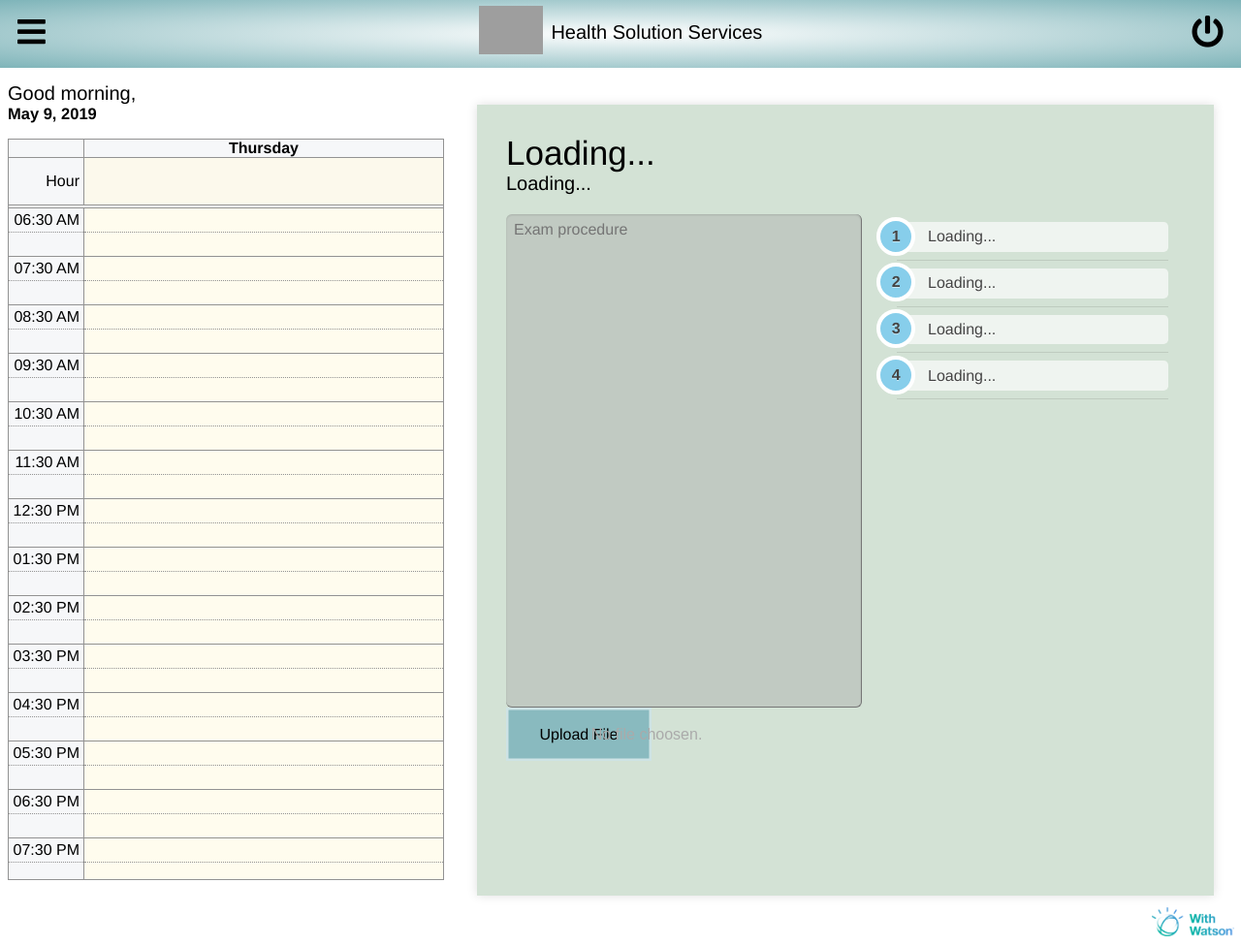
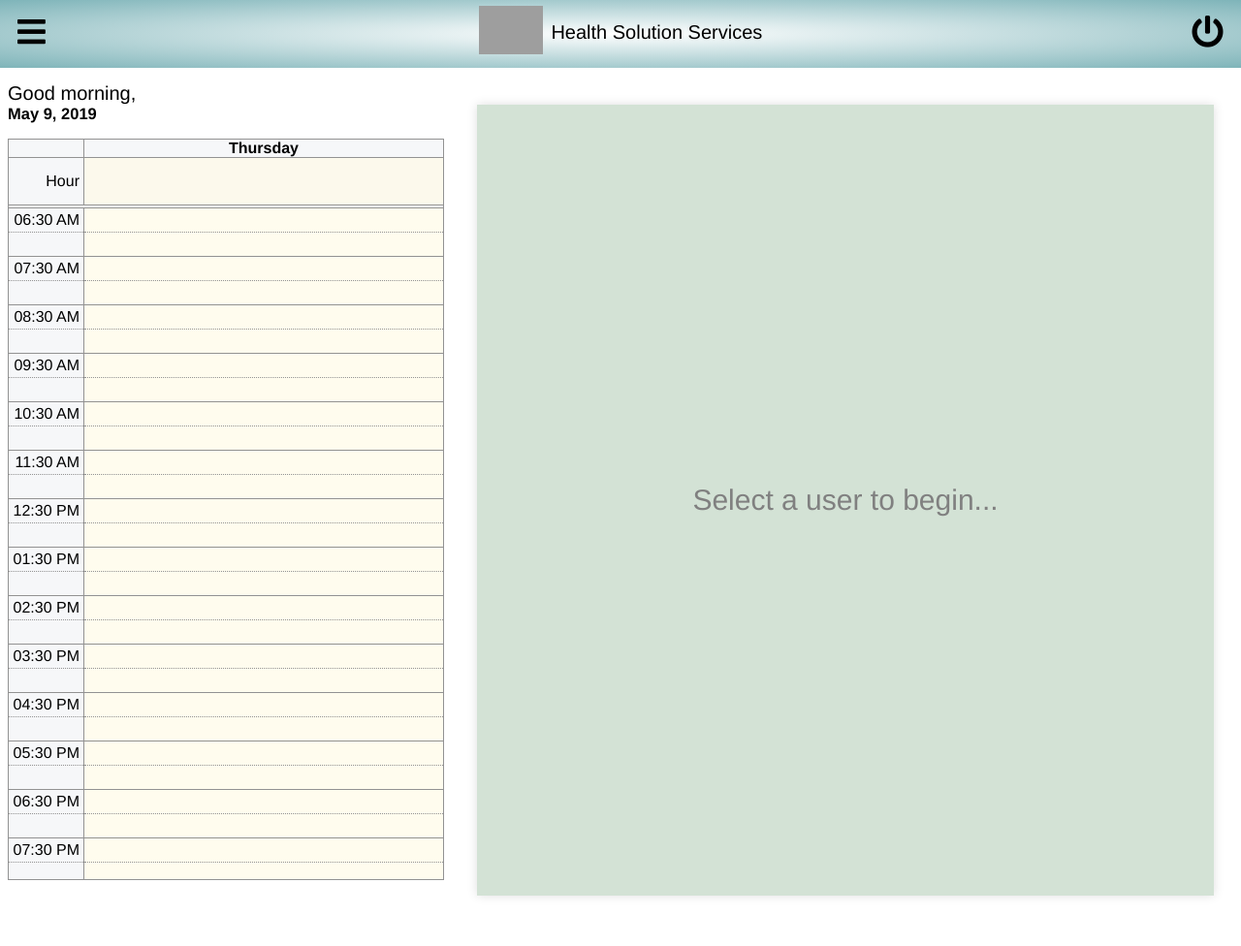
Before and after one commit to alegis277/LynxAI, a Django app: template App/templates/labs.html in a window 1280 px wide. Shown: the whole page at 97% size. Run offline with Django 3.2, Linux system fonts and the light colour scheme; the template is opened without the code that fills it, so the values that code supplies are empty; some libraries are stand-ins or nearby versions; grey boxes are pictures that could not be loaded.

Commit message:
Fix lab GUI

```diff
--- a/App/templates/labs.html
+++ b/App/templates/labs.html
@@ -354,7 +354,12 @@
 			cursor: pointer;
 		}
 	</style>
-	<div style="float: right;margin-right: 20px;height: calc(100vh - 220px);width: calc(100vw - 580px);background-color: #d3e2d5;box-shadow: 0px 0px 10px rgba(0, 0, 0, 0.13);padding: 30px">
+
+	<div id="main_initial" style="float: right;margin-right: 20px;height: calc(100vh - 220px);width: calc(100vw - 580px);background-color: #d3e2d5;box-shadow: 0px 0px 10px rgba(0, 0, 0, 0.13);padding: 30px;text-align: center;display: flex;justify-content: center;flex-direction: column;text-align: center;">
+		<label style="font-size: 30px;color: grey">Select a user to begin...</label>
+	</div>
+
+	<div id = "main_body" style="display: none;float: right;margin-right: 20px;height: calc(100vh - 220px);width: calc(100vw - 580px);background-color: #d3e2d5;box-shadow: 0px 0px 10px rgba(0, 0, 0, 0.13);padding: 30px">
 		<label style="font-size: 35px;display: block;" id="campoNombre">Loading...</label>
 		<label style="font-size: 20px;display: block;" id="campoRequerimientos">Loading...</label>
 		<div style="width: 100%;margin-top: 20px;height: calc(100% - 190px)">
@@ -362,7 +367,7 @@
 			<div style="float: left;width: 50%;height: 100%">
 				<textarea placeholder="Exam procedure" autocomplete="off" style="resize: none;float: left;"></textarea>
 				<input type='file' id='real-file' hidden='hidden' />
-				<div class="button" style="margin-left: 0px;float: left;" id="real-button">
+				<div class="button" style="margin-left: 10px;margin-top: 20px;float: left;" id="real-button">
 					<span>Upload File</span>
 					<svg>
 						<polyline class="o1" points="0 0, 150 0, 150 55, 0 55, 0 0"></polyline>
@@ -379,6 +384,14 @@
 					<li><a style="background-color: #ffffffa3 !important;" id="gender_main">Loading...</a></li>
 				</ol>
 			</div>
+		</div>
+
+		<div class="button" style="float: right;margin-top: 60px" id="">
+			<span>End Exam</span>
+			<svg>
+				<polyline class="o1" points="0 0, 150 0, 150 55, 0 55, 0 0"></polyline>
+				<polyline class="o2" points="0 0, 150 0, 150 55, 0 55, 0 0"></polyline>
+			</svg>
 		</div>
 
 		<img src="{% static 'img/bywatson.png' %}" style="position: absolute;bottom: 10px;right: 7px;height: 30px">
@@ -449,6 +462,9 @@
 
 		function updateInfo(id_in) {
 
+			$("#main_initial").css({'display':'none'})
+			$("#main_body").css({'display':'block'})
+
 			$.ajax('/ajax_getExamInfo/', {method: 'post',data: {csrfmiddlewaretoken:Cookies.get('csrftoken'), id_lab:id_in}, success: function(transport){
 
 				data = JSON.parse(transport)
```
Also changed, not shown: 1 other file. Lines whose indentation alone changed are shown as unchanged.
